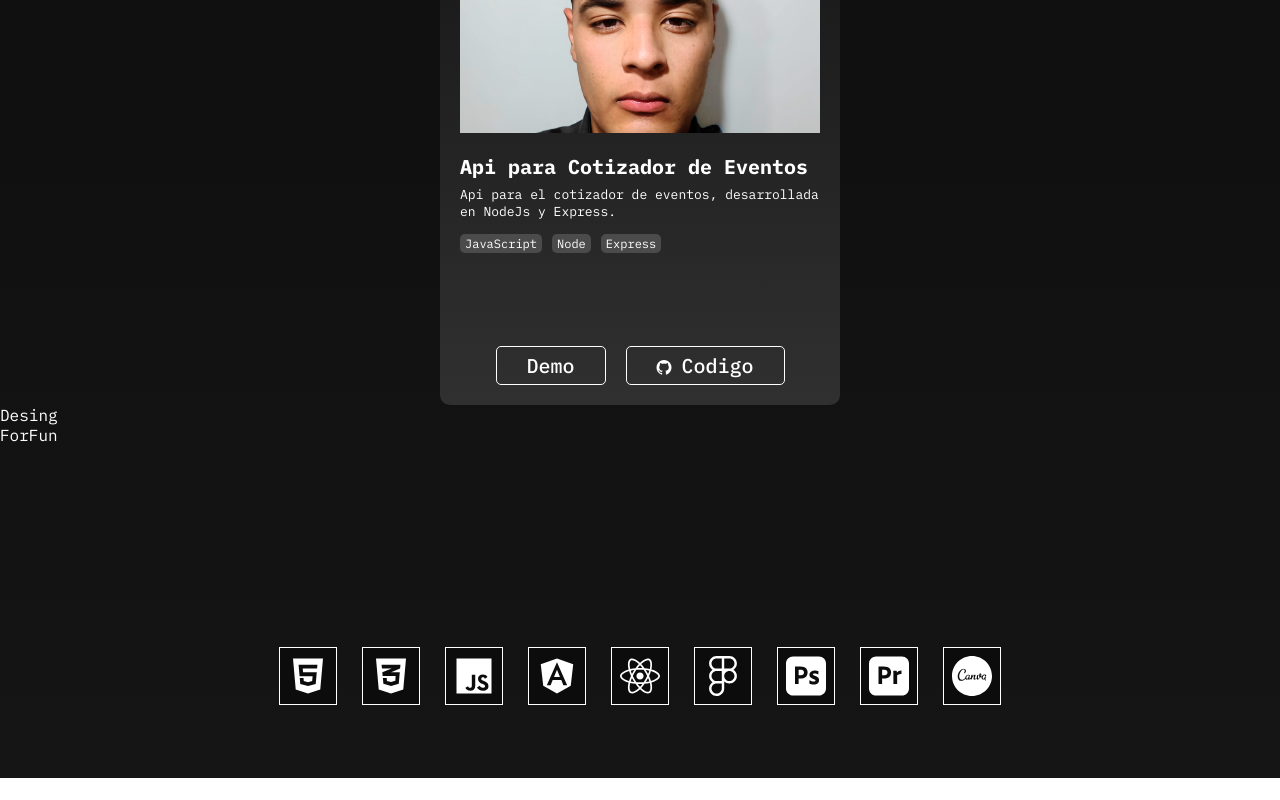
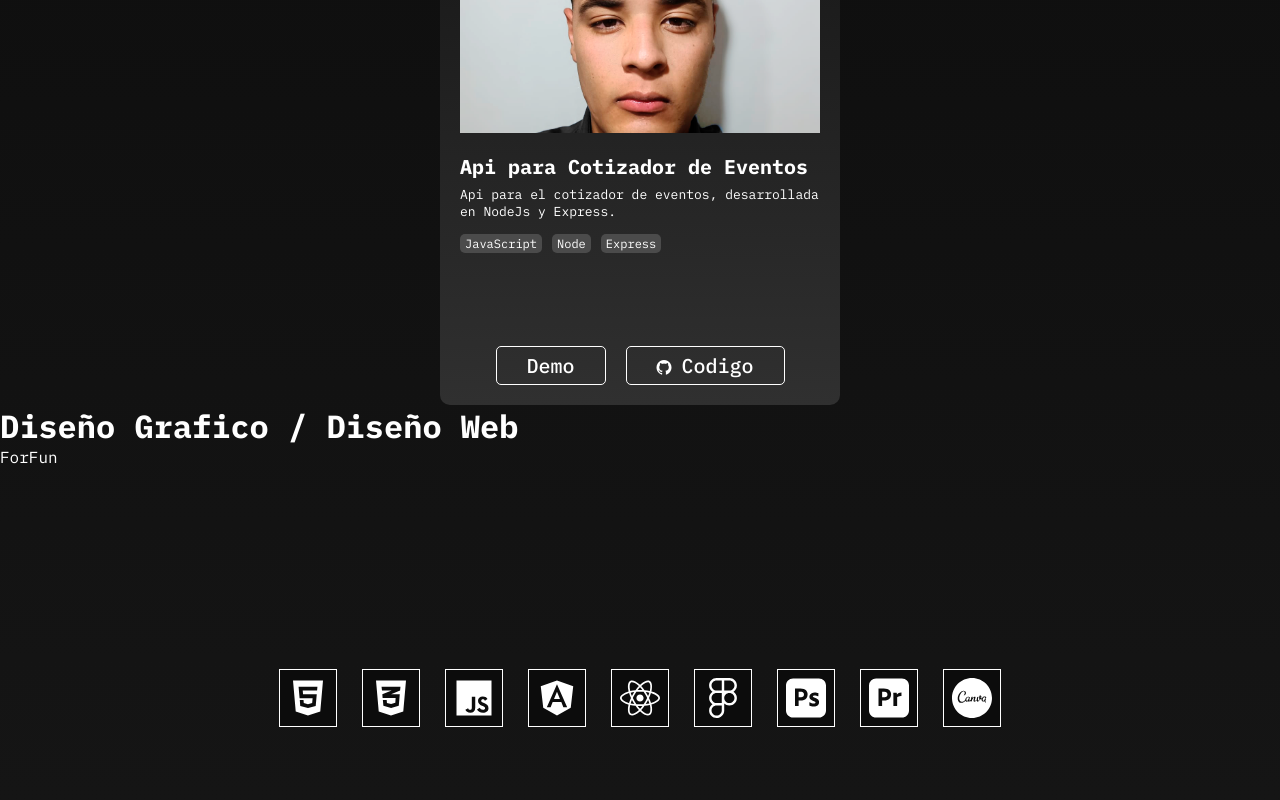
Before and after one commit to AdairKevin/PortfolioAdair, a React (Vite) app: page /desing in a window 1280 px wide. Shown: the part 1632-2432 px from the top of the page. Before the commit the page ends 2410 px from the top, so only its background shows below. Built offline with nearby package versions, Linux system fonts and the light colour scheme.

Commit message:
Update desing.tsx

```diff
--- a/src/pages/desing/desing.tsx
+++ b/src/pages/desing/desing.tsx
@@ -3,7 +3,7 @@ import "./desing.css";
 function Desing() {
   return (
     <div>
-      <p>Desing</p>
+      <h1>Diseño Grafico / Diseño Web </h1>
     </div>
   );
 }
```
